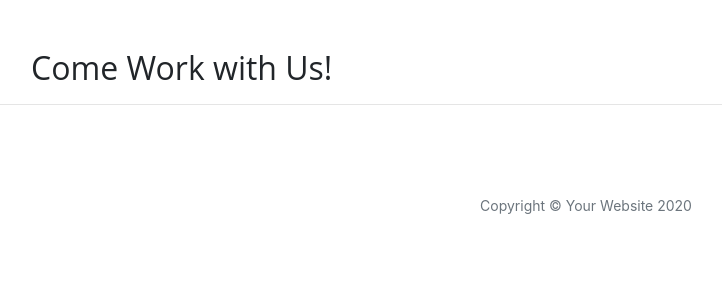
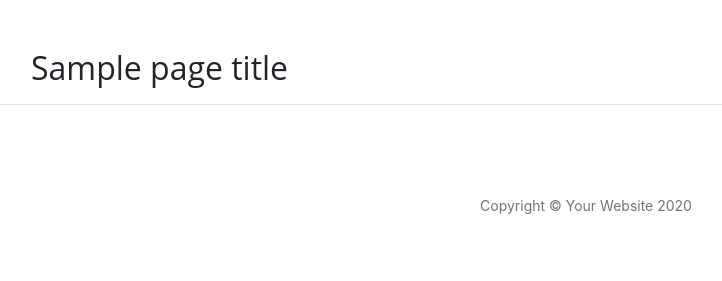
Before and after one commit to brandonmongo/flask2, a Flask app: template templates/careers.html in a window 1280 px wide. Shown: the part 533-814 px from the top of the page, without its empty margins (54-776 px from the left). Run offline with Flask 2, Linux system fonts and the light colour scheme; the template is opened without the code that fills it: most values are stand-ins (such as "Sample title", 1, 10 or a date in 2020); some libraries are stand-ins or nearby versions.

Commit message:
passing data from a view to a template

```diff
--- a/run.py
+++ b/run.py
@@ -9,15 +9,15 @@ def index():
 
 @app.route("/about")
 def about():
-    return render_template("about.html")
+    return render_template("about.html", page_title="About")
 
 @app.route("/contact")
 def contact():
-    return render_template("contact.html")
+    return render_template("contact.html", page_title="Contact")
 
 @app.route("/careers")
 def careers():
-    return render_template("careers.html")
+    return render_template("careers.html", page_title="Careers")
 
 if __name__ == "__main__":
     app.run(host=os.environ.get("IP"),
--- a/templates/about.html
+++ b/templates/about.html
@@ -1,5 +1,5 @@
 {% extends 'base.html' %} {% block content %}
-<h2>About</h2>
+<h2>{{ page_title }}</h2>
 <p>
   The formation of the group grew out of a meeting Gandalf had with Thorin in
   Bree which kindled Thorin's interest in recapturing his long lost family
--- a/templates/careers.html
+++ b/templates/careers.html
@@ -1,4 +1,4 @@
 {% extends 'base.html' %}
 {% block content %}
-    <h2>Come Work with Us!</h2>
+    <h2>{{ page_title }}</h2>
 {% endblock %}
--- a/templates/contact.html
+++ b/templates/contact.html
@@ -1,4 +1,4 @@
 {% extends 'base.html' %}
 {% block content %}
-    <h2>Contact</h2>
+    <h2>{{ page_title }}</h2>
 {% endblock %}
```
